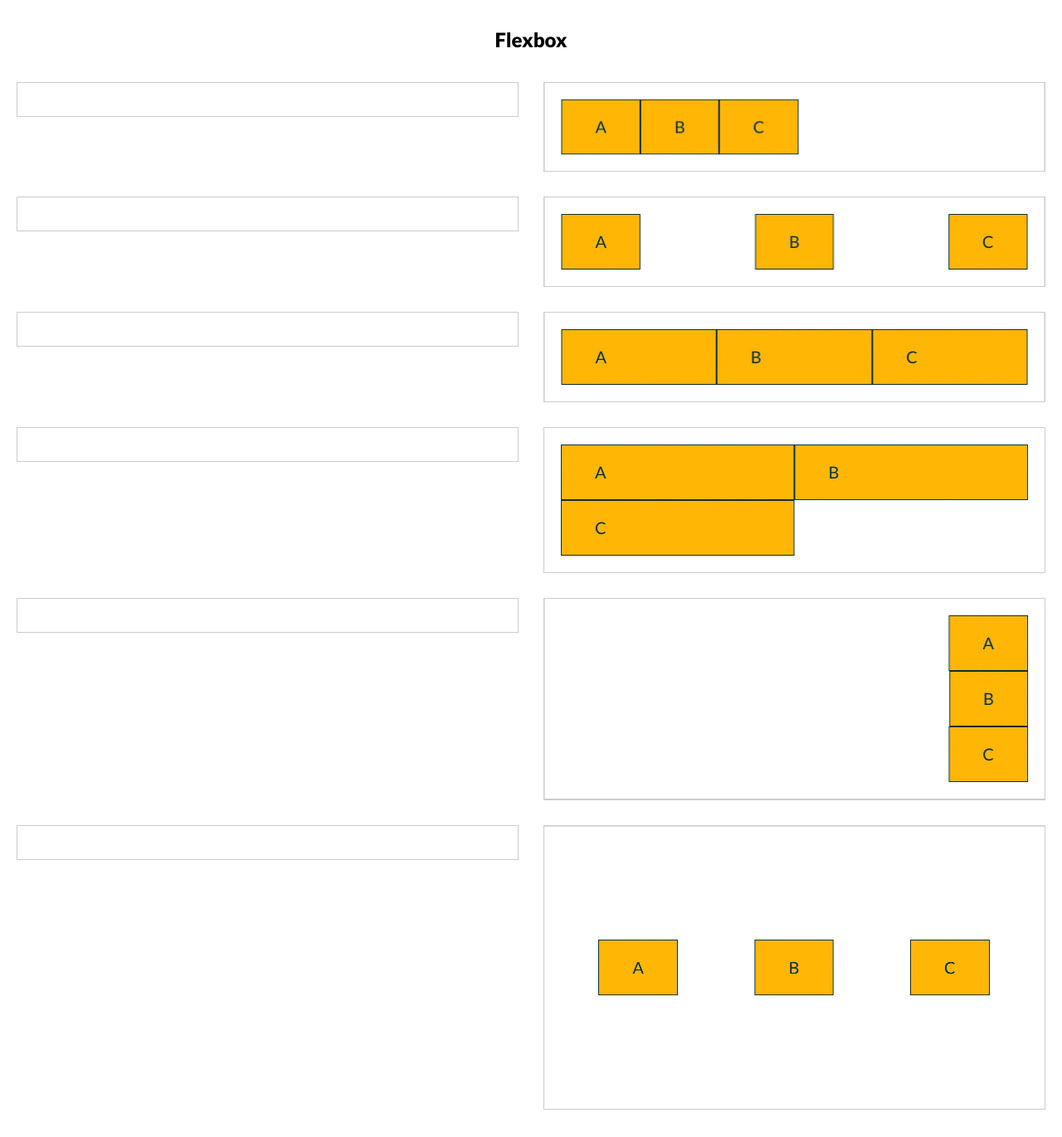
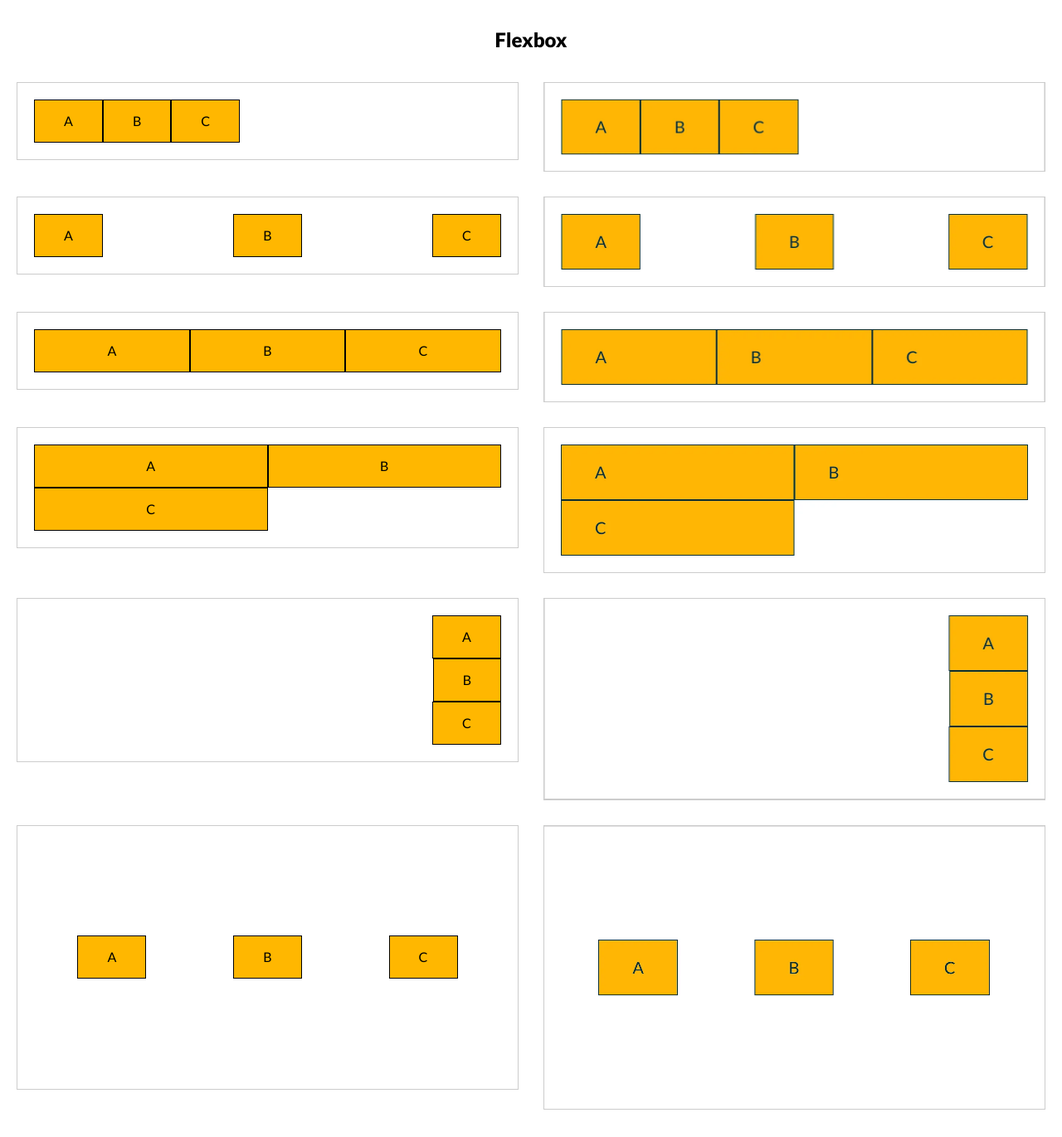
Before and after one commit to thomasrouiller/exercice-revision, a website built with Parcel: page src/index.html in a window 1280 px wide. Shown: the part 385-1756 px from the top of the page at 83% size. Built offline with nearby package versions, Linux system fonts and the light colour scheme.

Commit message:
flexbox done

```diff
--- a/src/index.html
+++ b/src/index.html
@@ -32,7 +32,11 @@
           <div class="l-row">
             <div class="l-col-6">
               <div class="l-exercice" id="flexbox-01">
-                <!-- flexbox-01 -->
+                <div class="container">
+                  <div class="yellow-square box">A</div>
+                  <div class="yellow-square box">B</div>
+                  <div class="yellow-square box">C</div>
+                </div>
               </div>
             </div>
             <div class="l-col-6">
@@ -44,7 +48,11 @@
           <div class="l-row">
             <div class="l-col-6">
               <div class="l-exercice" id="flexbox-02">
-                <!-- flexbox-02 -->
+                <div class="container">
+                  <div class="yellow-square box">A</div>
+                  <div class="yellow-square box">B</div>
+                  <div class="yellow-square box">C</div>
+                </div>
               </div>
             </div>
             <div class="l-col-6">
@@ -56,7 +64,11 @@
           <div class="l-row">
             <div class="l-col-6">
               <div class="l-exercice" id="flexbox-03">
-                <!-- flexbox-03 -->
+                <div class="container">
+                  <div class="yellow-square box">A</div>
+                  <div class="yellow-square box">B</div>
+                  <div class="yellow-square box">C</div>
+                </div>
               </div>
             </div>
             <div class="l-col-6">
@@ -68,7 +80,11 @@
           <div class="l-row">
             <div class="l-col-6">
               <div class="l-exercice" id="flexbox-04">
-                <!-- flexbox-04 -->
+                <div class="container">
+                  <div class="yellow-square box">A</div>
+                  <div class="yellow-square box">B</div>
+                  <div class="yellow-square box">C</div>
+                </div>
               </div>
             </div>
             <div class="l-col-6">
@@ -80,7 +96,11 @@
           <div class="l-row">
             <div class="l-col-6">
               <div class="l-exercice" id="flexbox-05">
-                <!-- flexbox-05 -->
+                <div class="container">
+                  <div class="yellow-square box">A</div>
+                  <div class="yellow-square box">B</div>
+                  <div class="yellow-square box">C</div>
+                </div>
               </div>
             </div>
             <div class="l-col-6">
@@ -91,8 +111,12 @@
           </div>
           <div class="l-row">
             <div class="l-col-6">
-              <div class="l-exercice" id="flexbox-01">
-                <!-- flexbox-06 -->
+              <div class="l-exercice" id="flexbox-06">
+                <div class="container">
+                  <div class="yellow-square box">A</div>
+                  <div class="yellow-square box">B</div>
+                  <div class="yellow-square box">C</div>
+                </div>
               </div>
             </div>
             <div class="l-col-6">
--- a/src/scss/modules/_flexbox.scss
+++ b/src/scss/modules/_flexbox.scss
@@ -0,0 +1,64 @@
+.flexbox-container {
+  display: flex;
+}
+
+.yellow-square {
+  background-color: rgb(255, 183, 0);
+  padding: 15px 35px;
+  border: solid 1px;
+  text-align: center;
+}
+
+#flexbox-01 {
+  .container {
+    display: flex;
+  }
+}
+
+#flexbox-02 {
+  .container {
+    display: flex;
+    justify-content: space-between;
+  }
+}
+
+#flexbox-03 {
+  .container {
+    display: flex;
+  }
+  .box {
+    align-items: stretch;
+    flex-grow: 1;
+  }
+}
+
+#flexbox-04 {
+  .container {
+    display: flex;
+    flex-wrap: wrap;
+  }
+  .box {
+    width: 50%;
+  }
+}
+
+#flexbox-05 {
+  .container {
+    display: flex;
+    flex-direction: column;
+    align-content: flex-end;
+    align-items: flex-end;
+  }
+  .box {
+  }
+}
+
+#flexbox-06 {
+  .container {
+    display: flex;
+    justify-content: space-around;
+  }
+  .box {
+    margin: 20% 0px;
+  }
+}
```
